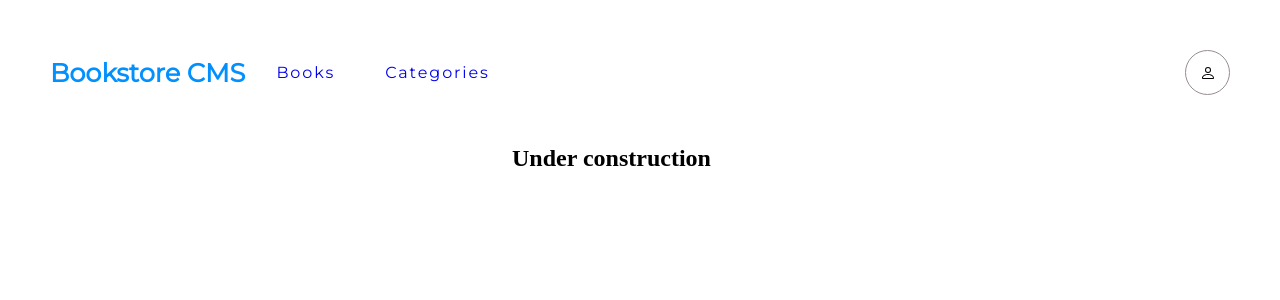
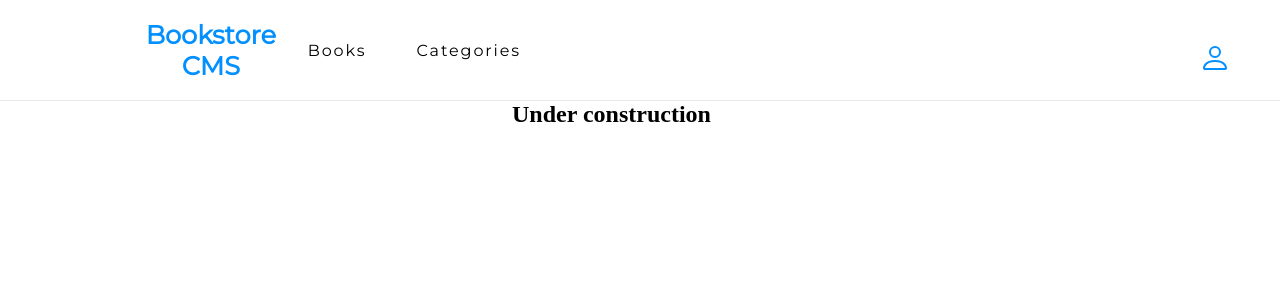
Before and after one commit to DeVuDeveloper/Bookstore, a React (Create React App) app: page /categories in a window 1280 px wide. Shown: the top 300 px of the page. Built offline with nearby package versions, Linux system fonts and the light colour scheme.

Commit message:
styling elements

```diff
--- a/src/App.css
+++ b/src/App.css
@@ -1,12 +1,32 @@
+@import url("https://fonts.googleapis.com/css2?family=Montserrat&display=swap");
+
 :root {
-  --black-two: #000;
-  --light-blue: dogerblue;
-  --white: #fff;
-  --white-two: rgb(150, 142, 142);
+  --blue-color: #0290ff;
+  --primary-bg-color: #e0e1e5;
+  --secondary-bg-color: #fafafa;
+  --white-color: #fff;
+  --border-color: #e8e8e8;
 }
 
-* {
+*,
+*::before,
+*::after {
+  margin: 0;
   padding: 0;
-  margin: 0;
   box-sizing: border-box;
+  text-decoration: none;
+  list-style: none;
+  color: inherit;
+  border: none;
+  outline: none;
+  background-color: transparent;
 }
+
+/* #root {
+  min-height: 100vh;
+  max-height: 100%;
+  background-color: var(--primary-bg-color);
+  display: flex;
+  justify-content: center;
+  align-items: center;
+} */
--- a/src/components/Chapter.js
+++ b/src/components/Chapter.js
@@ -1,3 +1,5 @@
+import '../style/chapter.css';
+
 import React from 'react';
 
 const Chapter = () => (
--- a/src/components/NewBook.js
+++ b/src/components/NewBook.js
@@ -2,6 +2,7 @@ import React from 'react';
 import PropTypes from 'prop-types';
 import { useDispatch } from 'react-redux';
 import { removeBookFromAPI } from '../redux/API/removeBookFromAPI';
+import '../style/newbook.css';
 
 function NewBook({ book }) {
   const {
--- a/src/style/book.css
+++ b/src/style/book.css
@@ -1,4 +1,29 @@
+.book-wrapper {
+  height: 520px;
+  display: flex;
+  flex-direction: column;
+  align-items: center;
+  background-color: var(--secondary-bg-color);
+  overflow-y: scroll;
+  border-radius: 4px;
+}
+
 .book-card {
-  display: flex;
-  justify-content: space-evenly;
+  width: 90%;
+  display: grid;
+  grid-template-columns: repeat(4, 1fr);
+  align-items: center;
+  border-radius: 4px;
+  border: 1px solid var(--border-color);
+  background-color: var(--white-color);
+  margin-top: 1rem;
+  padding: 1rem;
 }
+
+.book-card:first-child {
+  margin-top: 2rem;
+}
+
+.book-card:last-child {
+  margin-bottom: 2rem;
+}
--- /dev/null
+++ b/src/style/chapter.css
@@ -0,0 +1,10 @@
+.btn {
+  padding: 0.5rem 1.2rem;
+  border-radius: 3px;
+  background-color: var(--blue-color);
+  font-size: 0.813rem;
+  font-weight: 300;
+  letter-spacing: 0.5px;
+  text-align: center;
+  color: var(--white-color);
+}
--- a/src/style/form.css
+++ b/src/style/form.css
@@ -28,5 +28,22 @@ input {
 }
 
 .add-btn {
-  padding: 7px 10px;
+  align-self: flex-start;
+  margin: 1.1rem 2.1rem 10rem 0;
+  padding: 0.6rem 3rem;
+  border-radius: 3px;
+  background-color: var(--blue-color);
+  font-size: 0.813rem;
+  font-weight: bold;
+  letter-spacing: 0.5px;
+  text-align: center;
+  color: var(--white-color);
 }
+
+.add-btn:hover {
+  background-color: #0187ee;
+}
+
+.add-btn:active {
+  background-color: #0079d6;
+}
--- a/src/style/navbar.css
+++ b/src/style/navbar.css
@@ -6,11 +6,13 @@
 }
 
 .navbar-wrapper {
-  display: flex;
-  justify-content: space-between;
+  height: 5.938rem;
+  background-color: var(--white-color);
+  display: grid;
+  grid-template-columns: 1fr 2fr 1fr;
   align-items: center;
-  text-align: center;
-  padding: 15px;
+  padding: 1rem;
+  border-bottom: 1px solid var(--border-color);
 }
 
 .navbar-links {
@@ -23,24 +25,39 @@
 
 .tittle h1 {
   font-family: "Montserrat", sans-serif;
-  font-size: 15px;
-  font-weight: bold;
-  color: #0290ff;
+  font-size: 1.875rem;
+  color: var(--blue-color);
+  margin-left: 4rem;
 }
 
 .navbar-link {
+  display: flex;
+  justify-self: start;
+}
+
+.navbar-link li {
+  opacity: 0.5;
   font-family: "Montserrat", sans-serif;
-  font-size: 12px;
+  font-size: 0.813rem;
   letter-spacing: 1.9px;
-  color: var(--black-two);
+}
+
+.navbar-link *:hover {
+  color: var(--blue-color);
+}
+
+.navbar-link li:last-child {
+  padding-left: 1rem;
 }
 
 .oval {
-  width: 2rem;
-  height: 2rem;
-  padding-top: 5px;
-  border: solid 1px var(--white-two);
-  border-radius: 50%;
+  color: var(--blue-color);
+  border: 1px solid var(--border-color);
+  border-radius: 100%;
+  font-size: 2rem;
+  padding: 0.5rem;
+  justify-self: end;
+  cursor: pointer;
 }
 
 @media screen and (min-width: 680px) {
--- /dev/null
+++ b/src/style/newbook.css
@@ -0,0 +1,41 @@
+@import url("https://fonts.googleapis.com/css2?family=Montserrat&display=swap");
+
+.book-category {
+  font-family: Montserrat, sans-serif;
+  opacity: 0.5;
+  font-size: 0.875rem;
+}
+
+.book-tittle {
+  font-size: 1.375rem;
+  letter-spacing: -0.2px;
+  margin: 0.25rem 0;
+}
+
+.buttons {
+  display: flex;
+  margin-top: 1rem;
+  font-size: 0.875rem;
+  font-weight: 300;
+  color: #4386bf;
+}
+
+.buttons {
+  display: flex;
+  margin-top: 1rem;
+  font-size: 0.875rem;
+  font-weight: 300;
+  color: #4386bf;
+}
+
+.buttons *:hover {
+  text-decoration: underline;
+  cursor: pointer;
+}
+
+.buttons button:nth-child(2) {
+  margin: 0 1rem;
+  padding: 0 1.2rem;
+  border-left: 1px solid var(--border-color);
+  border-right: 1px solid var(--border-color);
+}
```
